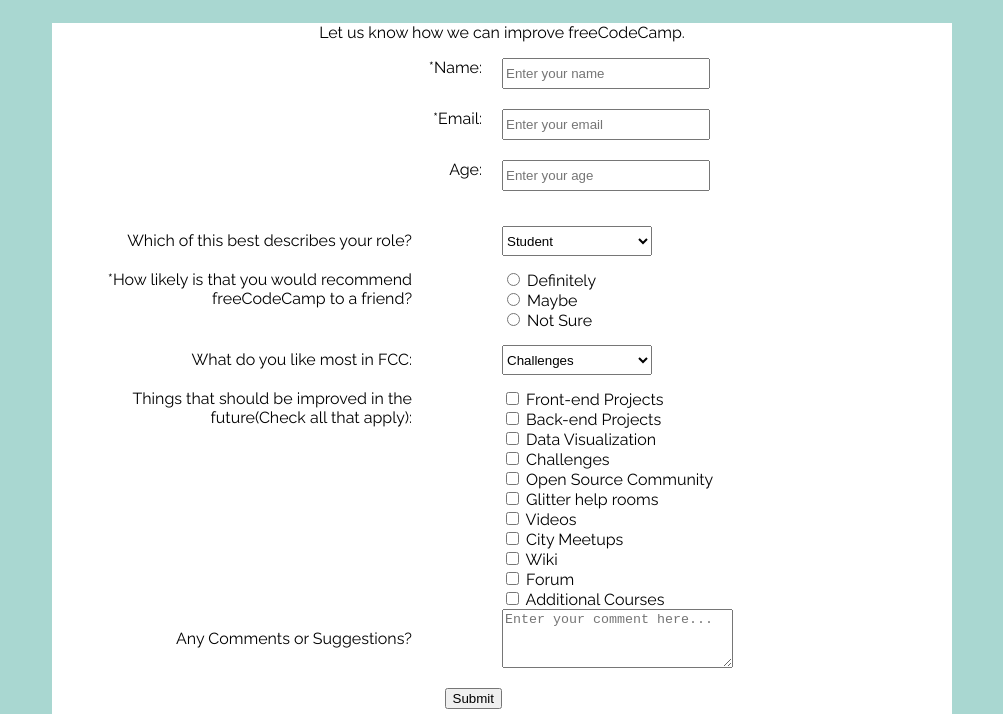
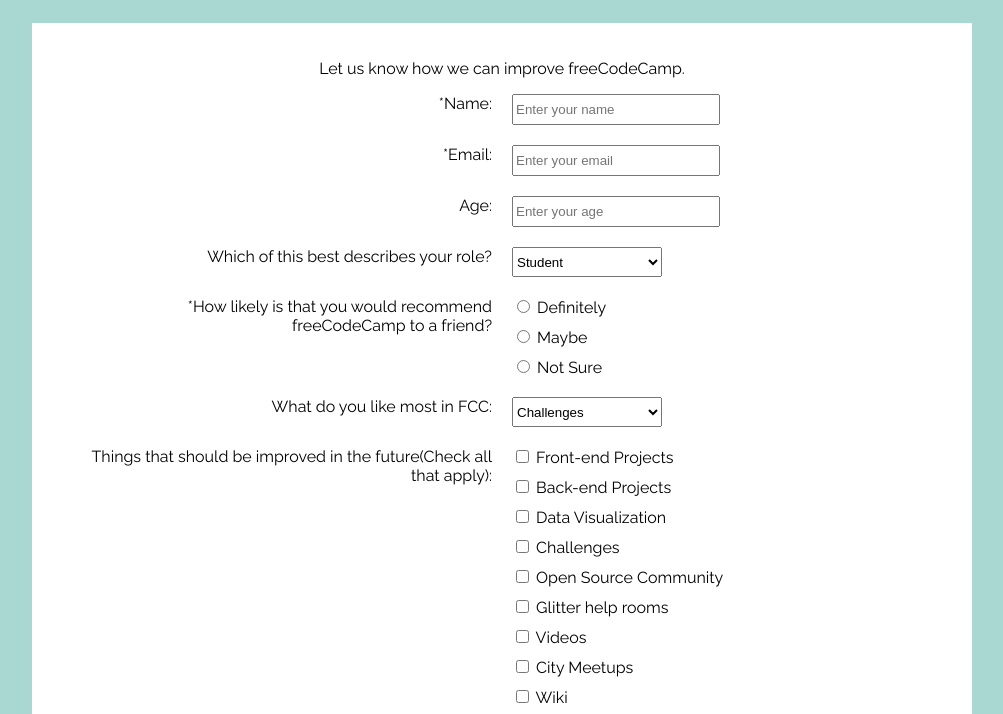
Before and after one commit to NajibMurshed/test-site, a plain HTML site: page Survey Form/Survey.html in a window 1280 px wide. Shown: the part 67-781 px from the top of the page, without its empty margins (138-1141 px from the left). Drawn offline with Linux system fonts and the light colour scheme.

Commit message:
adjusted css

```diff
--- a/Survey Form/Survey.html
+++ b/Survey Form/Survey.html
@@ -30,7 +30,7 @@
             <input type="text" name="Age" placeholder="Enter your age">
             <!--</div>-->
             <!--<div class="r check">-->
-            <label class="space c" for="role">Which of this best describes your role?</label>
+            <label class="f" for="role">Which of this best describes your role?</label>
             <select class="compress" name="best role">
               <option value="select" disabled>Select an option</option>
               <option value="student">Student</option>
@@ -41,23 +41,26 @@
             </select>
           <!--</div>-->
           <!--<div class="r check">-->
-            <label for="likely" class="c">*How likely is that you would recommend freeCodeCamp to a friend?</label>
+            <label for="likely" class="f">*How likely is that you would recommend freeCodeCamp to a friend?</label>
               <div class="left-just">
                 <div>
-                  <input type="radio" name="likely" value="definitely"> Definitely
+                  <input type="radio" name="likely" id="definitely" value="definitely"/>
+                  <label for="definitely">Definitely</label>
                 </div>
                 <div>
-                  <input type="radio" name="likely" value="maybe"> Maybe
+                  <input type="radio" name="likely" id="maybe" value="maybe"/>
+                  <label for="maybe">Maybe</label>
                 </div>
                 <div>
-                  <input type="radio" name="likely" value="not sure"> Not Sure
+                  <input type="radio" name="likely" id="not sure" value="not sure"/>
+                  <label for="not sure">Not Sure</label>
                 </div>
               </div>
 
 
           <!--</div>-->
           <!--<div class="r check">-->
-            <label for="like" class="space c">
+            <label for="like" class="f">
               What do you like most in FCC:
             </label>
             <select class="compress" name="likebest">
@@ -69,7 +72,7 @@
             </select>
           <!--</div>-->
           <!--<div class="r check">-->
-          <label for="improved" class="space1 c">Things that should be improved in the future(Check all that apply):</label>
+          <label for="improved" class="f">Things that should be improved in the future(Check all that apply):</label>
           <div class="left-just">
             <div class="">
               <input type="checkbox" name="improved" value="Front-end Projects"> Front-end Projects
@@ -109,16 +112,15 @@
 
           <!--</div>-->
           <!--<div class="r check">-->
-            <label class="space c">Any Comments or Suggestions?</label>
+            <label class="f">Any Comments or Suggestions?</label>
             <textarea class="c1" rows="3" cols="30" placeholder="Enter your comment here..."></textarea>
 
             </textarea>
           <!--</div>-->
           <!--<div class="r check">-->
-          <div class="cen">
+          <div class="button-container">
             <button type="submit">Submit</button>
           </div>
-
           <!--</div>-->
         </form>
       </div>
--- a/Survey Form/style.css
+++ b/Survey Form/style.css
@@ -1,7 +1,7 @@
 @import url('https://fonts.googleapis.com/css?family=Raleway');
 
 body{
-  //font-size: 16px;
+  /* font-size: 16px; */
   font-family: 'Raleway' , Helvetica, sans-serif;
   text-align: center;
   background-color: #a9d7d1;
@@ -16,6 +16,7 @@ body{
   background-color: white;
   margin: 0 auto;
   max-width: 900px;
+  padding: 20px;
 }
 
 
@@ -27,57 +28,69 @@ body{
 #main{
   display: grid;
   grid-template-columns: 1fr 1fr;
+  grid-gap: 20px;
 }
 
-input[type="text"]{
+input[type~="text"] {
   height: 25px;
   width: 200px;
-  margin-bottom: 20px;
+  /* margin-bottom: 20px; */
 }
-input[type="email"]{
+input[type="email"] {
   height: 25px;
   width: 200px;
-  margin-bottom: 20px;
 }
+/* input[type="email"]{
+  height: 25px;
+  width: 200px;
+} */
 
 .f{
-  display: grid;
-  justify-items: end;
-  margin-right: 20px;
+  /* display: grid; */
+  margin-left: 20px;
+  text-align: right;
+  /* margin-right: 20px; */
 }
-.space{
+/* .space{
   margin: 20px 0px;
-}
+} */
 .compress{
   height: 30px;
   width: 150px;
-  margin-top: 15px;
+  /* margin-top: 15px; */
 }
 
-.c{
+/* .c{
   width: 80%;
   text-align: right;
 
-}
+} */
 
 .left-just{
   display: grid;
   justify-items: start;
-  padding-right: 5px;
+  /* padding-right: 5px; */
+  grid-gap: 10px;
 }
-.space1{
+/* .space1{
   margin-bottom: 20px;
 }
 .c1{
   width: 50%;
+} */
+
+.button-container {
+  grid-column: 1 / 3;
+  display: flex;
+  justify-content: center;
 }
 
-
-
-.cen{
-  display: flex;
-  justify-content: flex-end;
-
-  margin: 20px 0px;
-
+button {
+  height: 37px;
+  width: 92px;
+  font-size: 16px;
+  background: #59ace0;
+  color: white;
+  border-style: none;
+  border-radius: 4px;
 }
```
Lines whose indentation alone changed are shown as unchanged.
